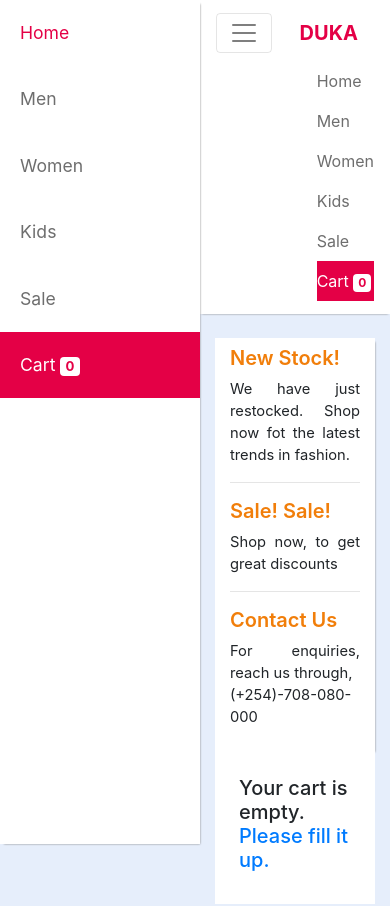
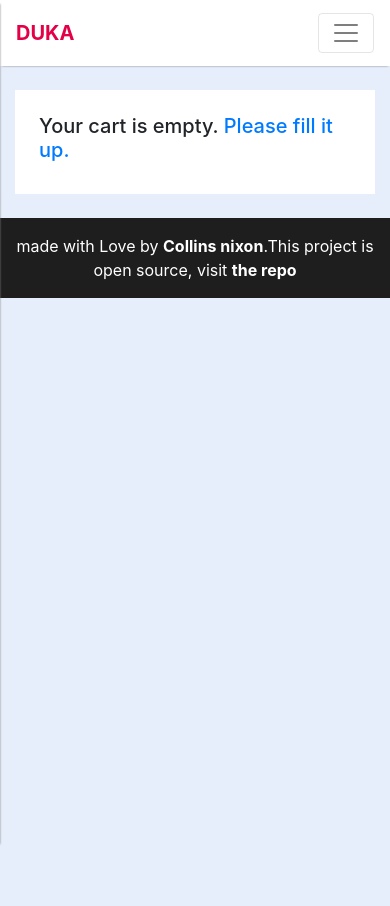
Before and after one commit to IncredibleStar/shopping-app, a React (Create React App) app: page /cart in a window 390 px wide. Shown: the top 906 px of the page. After the commit the page ends 844 px from the top, so only its background shows below. Built offline with nearby package versions, Linux system fonts and the light colour scheme.

Commit message:
side menu complete

```diff
--- a/src/App.css
+++ b/src/App.css
@@ -246,11 +246,11 @@ nav {
 
 .side-menu-wrapper {
     width: 200px;
-    position: absolute;
     min-height: 100vh;
-    margin-left: -200px;
     background: #FFF;
     color: #fff;
+    position: fixed;
+    margin-left: -200px;
     box-shadow: 2px 2px 2px -2px gray;
     transition: all 0.3s;
     z-index: 999;
@@ -264,10 +264,10 @@ nav {
     right: 0;
 }
 
-.shop-sidebar .show,
-.page-wrapper .show {
+.side-menu-wrapper.show {
     margin-left: 0px;
 }
+
 
 .nav {
     list-style-type: none;
@@ -290,12 +290,24 @@ nav {
 }
 
 /* ------------- side bar --------------*/
-@media (max-width: 768px) {
-    .main-wrapper{
-        padding-left: 200px;
+@media (max-width: 767px) {
+
+    .shop-hide {
+        display: none;
     }
 
-    .page-wrapper {
-        position: relative;
+    .page-wrapper{
+        position:relative;
+    }
+
+}
+
+@media (min-width: 768px) {
+    .side-menu-wrapper {
+        margin-left: -200px;
+    }
+
+    .side-menu-wrapper.show {
+        margin-left: -200px;
     }
 }
--- a/src/components/Menus/MainMenu.jsx
+++ b/src/components/Menus/MainMenu.jsx
@@ -6,16 +6,18 @@ import PropTypes from 'prop-types';
 const mainMenu = (props) => {
     return (
         <nav className="navbar navbar-expand-md navbar-light bg-light">
+            <span className="navbar-brand">DUKA</span>
             <button
                 className="navbar-toggler"
-                    type="button"
                 onClick={props.toggleSideBar}>
                 <span className="navbar-toggler-icon"></span>
             </button>
-                <span className="navbar-brand">DUKA</span>
+
+            <div className="collapse navbar-collapse">
                 <Menu menuClasses="navbar-nav ml-auto mt-2 mt-lg-0">
-                    <MenuComponent cartCount={props.cartItemNumber} />
+                    <MenuComponent cartCount={props.cartItemNumber}/>
                 </Menu>
+            </div>
         </nav>
     )
 };
--- a/src/components/UI/Wrappers/PageContentWrapper.jsx
+++ b/src/components/UI/Wrappers/PageContentWrapper.jsx
@@ -2,7 +2,7 @@ import React from 'react';
 
 const pageContentWrapper = (props) => {
     return (
-        <div className="page-wrapper">
+        <div className={"page-wrapper"}>
             {props.children}
         </div>
     )
--- a/src/components/UI/Wrappers/SideMenuWrapper.jsx
+++ b/src/components/UI/Wrappers/SideMenuWrapper.jsx
@@ -2,7 +2,7 @@ import React from 'react';
 
 const sideMenuWrapper = (props) => {
     return (
-        <div className={["side-menu-wrapper",props.showSideBar ? 'show' : null].join(' ')}>
+        <div className={`side-menu-wrapper ${props.showSideBar ? 'show' : 'hide'}`}>
             {props.children}
         </div>
     )
--- a/src/layout/Layout.jsx
+++ b/src/layout/Layout.jsx
@@ -26,7 +26,7 @@ class Layout extends Component {
                         <main>
                             <div className="container py-4">
                                 <div className="row">
-                                    <div className="col-md-4 col-lg-3">
+                                    <div className="col-md-4 col-lg-3 shop-hide">
                                         <LeftColumn/>
                                     </div>
                                     <div className="col-md-8 col-lg-9">
```
Lines whose indentation alone changed are shown as unchanged.
